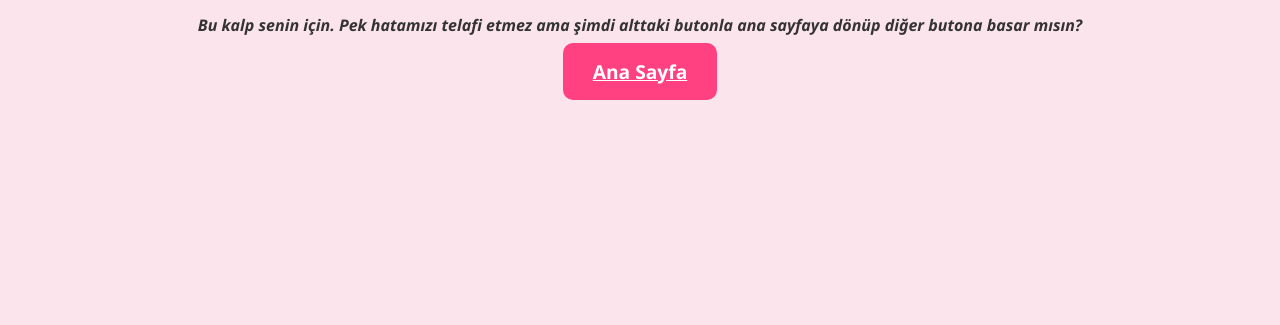
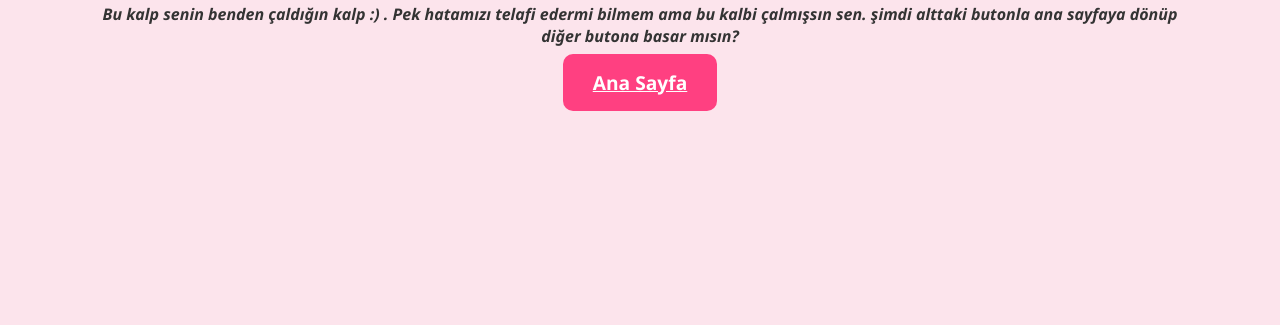
Before and after one commit to ArsaDevelop0/Esoss, a plain HTML site: page heart.html in a window 1280 px wide. Shown: the part 475-800 px from the top of the page. Drawn offline with Linux system fonts and the light colour scheme.

Commit message:
Update heart.html

```diff
--- a/heart.html
+++ b/heart.html
@@ -10,8 +10,8 @@
   <div class="container">
     <div class="big-heart">❤️</div>
     <div class="custom-message">
-     <b>Bu kalp senin için. Pek hatamızı telafi etmez ama şimdi
-     alttaki butonla ana sayfaya dönüp diğer butona basar mısın?
+     <b>Bu kalp senin benden çaldığın kalp :) . Pek hatamızı telafi edermi bilmem ama bu kalbi çalmışsın sen.
+    şimdi alttaki butonla ana sayfaya dönüp diğer butona basar mısın?
     </div>
     <br>
     <a href="index.html" class="btn">Ana Sayfa</a>
```
